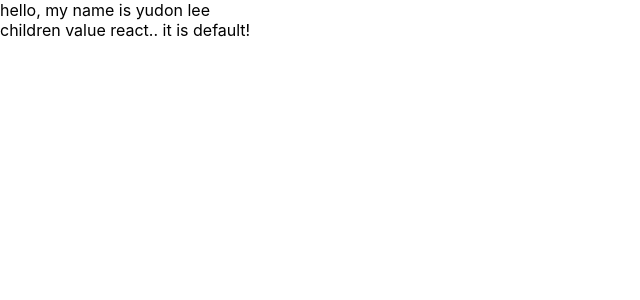
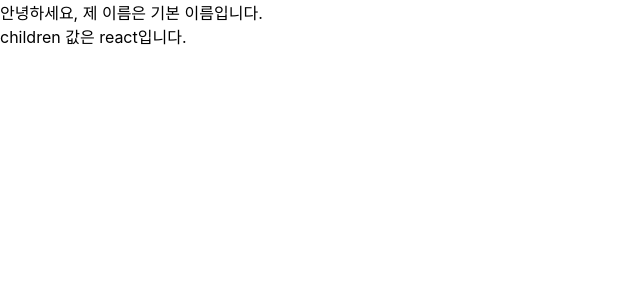
Before and after one commit to yudonlee/react_self_study, a React (Create React App) app in the folder chap3/: page / in a window 1280 px wide. Shown: the top 300 px of the page, without its empty margins (0-640 px from the left). Built offline with nearby package versions, Linux system fonts and the light colour scheme.

Commit message:
chap 3.3.5

```diff
--- a/chap3/src/MyComponent.js
+++ b/chap3/src/MyComponent.js
@@ -1,20 +1,49 @@
-// chap 3.3.3 defaultProps setting and 3.3.4 children showing contens between tag
+// chap 3.3.5 비구조화 할당 문법을 통해 props 내부 값 추출
 import React from 'react';
 
-const MyComponent = props => {
-    return <div>
-        hello, my name is {props.name} <br />
-        children value {props.children}
-        .. it is default!
-        </div>
+// const MyComponent = props => {
+//     const { name, children} = props;
+//     return(
+//         <div>
+//             안녕하세요, 제 이름은 {name} 입니다. <br />
+//             children 값은 {children}
+//             입니다.
+//         </div>
+//     );
+// }; 더 코드 간단하게 하기
 
+const MyComponent = ({name, children}) => {
+    return(
+      <div>
+          안녕하세요, 제 이름은 {name}입니다. <br></br>
+          children 값은 {children}
+          입니다.
+      </div>
+    );
 };
 
+MyComponent.defaultProps = {
+    name: '기본 이름'
+};
 
-MyComponent.defaultProps = {
-    name: 'yudon lee'
-};
 export default MyComponent;
+// // chap 3.3.3 defaultProps setting and 3.3.4 children showing contens between tag
+// import React from 'react';
+
+// const MyComponent = props => {
+//     return <div>
+//         hello, my name is {props.name} <br />
+//         children value {props.children}
+//         .. it is default!
+//         </div>
+
+// };
+
+
+// MyComponent.defaultProps = {
+//     name: 'yudon lee'
+// };
+// export default MyComponent;
 
 // import React from 'react';
 
```
